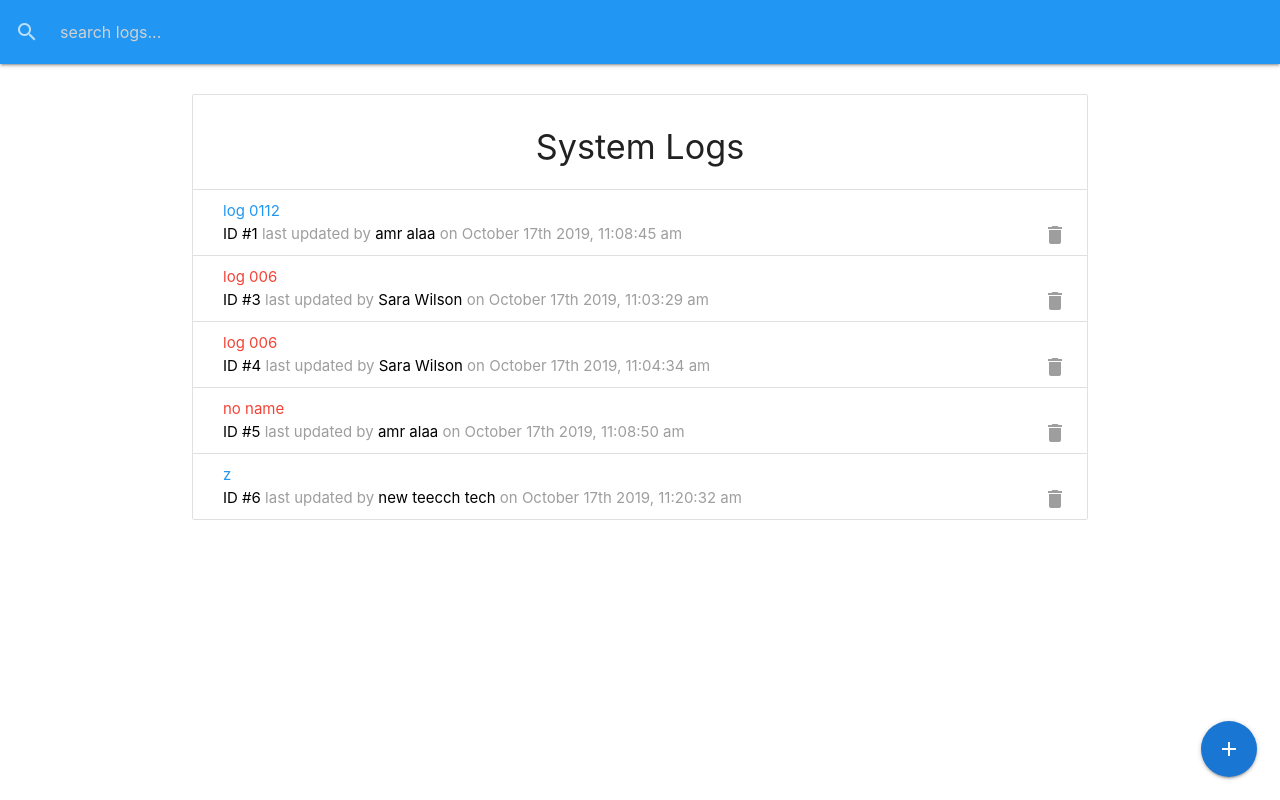
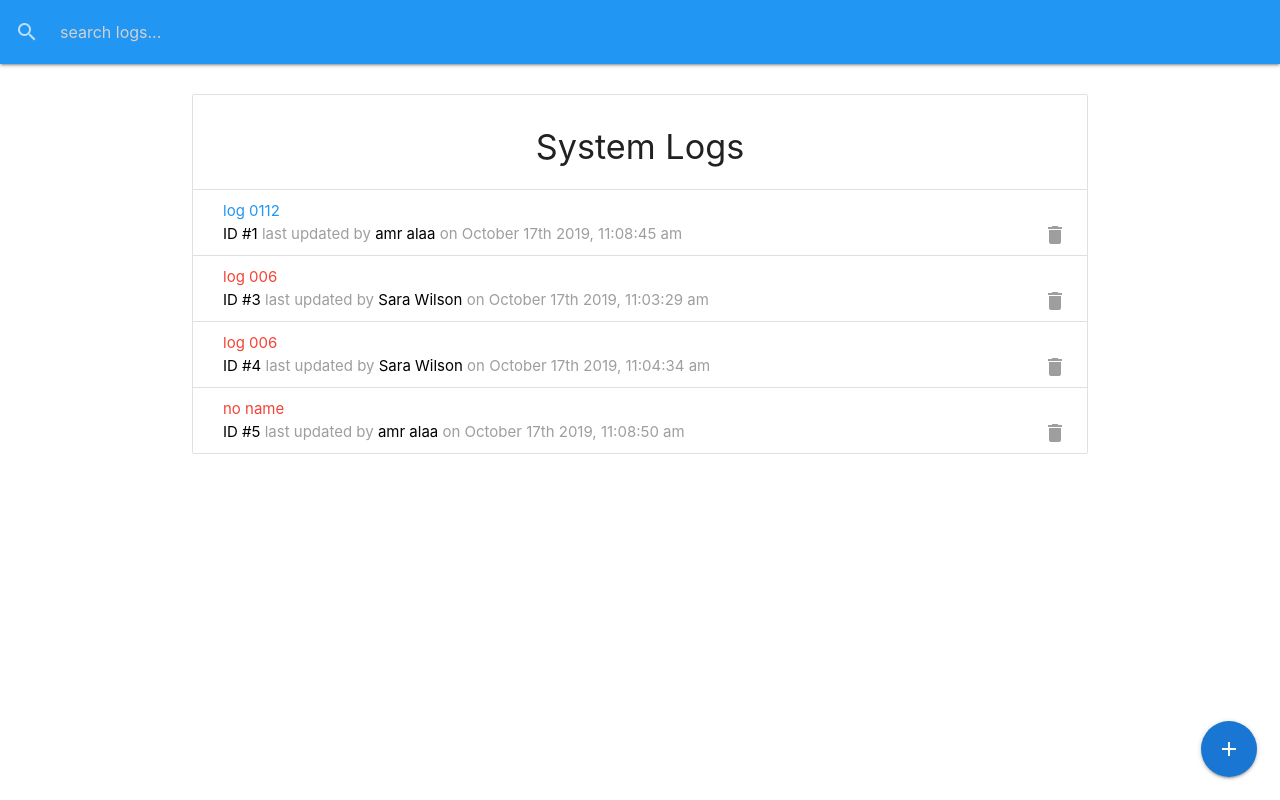
Before and after one commit to AmrAlaaYassen/React-Projects, a React (Create React App) app in the folder it-logger/: page / in a window 1280 px wide. Built offline with nearby package versions, Linux system fonts and the light colour scheme; data requests are answered from the project's data file; the HTML template or start-up script is replaced by a standard one.

Commit message:
IT Logger - Add Delete Technician Functionality

```diff
--- a/it-logger/db.json
+++ b/it-logger/db.json
@@ -27,13 +27,6 @@
       "attention": true,
       "techs": "amr alaa",
       "date": "2019-10-17T11:08:50.949Z"
-    },
-    {
-      "id": 6,
-      "message": "z",
-      "attention": false,
-      "techs": "new teecch tech",
-      "date": "2019-10-17T11:20:32.266Z"
     }
   ],
   "techs": [
@@ -43,34 +36,9 @@
       "lastName": "smith"
     },
     {
-      "id": 2,
-      "firstName": "John",
-      "lastName": "Doe"
-    },
-    {
-      "id": 3,
-      "firstName": "Sara",
-      "lastName": "Wilson"
-    },
-    {
-      "firstName": "amr",
-      "lastName": "alaa",
-      "id": 6
-    },
-    {
-      "firstName": "new ",
-      "lastName": "tech",
-      "id": 7
-    },
-    {
-      "firstName": "new",
-      "lastName": "ss",
-      "id": 8
-    },
-    {
-      "firstName": "new teecch",
-      "lastName": "tech",
-      "id": 9
+      "firstName": "Amr",
+      "lastName": "Alaa",
+      "id": 2
     }
   ]
 }
--- a/it-logger/src/actions/techActions.js
+++ b/it-logger/src/actions/techActions.js
@@ -53,6 +53,27 @@ export const addTech = tech => async dispatch => {
 };
 
 
+export const deleteTech = id => async dispatch => {
+  try {
+    setLoading();
+
+    await fetch(`/techs/${id}`, {
+      method: 'DELETE'
+    });
+
+    dispatch({
+      type: DELETE_TECH,
+      payload: id
+    });
+  } catch (err) {
+    dispatch({
+      type: TECHS_ERROR,
+      payload: err.response
+    });
+  }
+};
+
+
 export const setLoading = () => {
   return {
     type: SET_LOADING
--- a/it-logger/src/components/techs/TechItem.js
+++ b/it-logger/src/components/techs/TechItem.js
@@ -1,18 +1,33 @@
-import React from 'react'
+import React from 'react';
 import PropTypes from 'prop-types';
-const TechItem = ({tech}) => {
+import { connect } from 'react-redux';
+import { deleteTech } from '../../actions/techActions';
+import M from 'materialize-css/dist/js/materialize.min.js';
+const TechItem = ({ tech, deleteTech }) => {
+  const onDelete = () => {
+    deleteTech(tech.id);
+    M.toast({ html: 'Technician Deleted Successfully' });
+  };
   return (
-      <div>
-        {tech.firstName} {tech.lastName}
-        <a href="!#" className="secondary-content">
-          <i className="material-icons grey-text">delete </i>
-        </a>
-      </div>
-  )
-}
+    <div>
+      {tech.firstName} {tech.lastName}
+      <a
+        href='!#'
+        className='secondary-content'
+        onClick={onDelete}
+      >
+        <i className='material-icons grey-text'>delete </i>
+      </a>
+    </div>
+  );
+};
 
 TechItem.propTypes = {
   tech: PropTypes.object.isRequired,
-}
+  deleteTech: PropTypes.func.isRequired
+};
 
-export default TechItem
+export default connect(
+  null,
+  { deleteTech }
+)(TechItem);
--- a/it-logger/src/reducers/techReducer.js
+++ b/it-logger/src/reducers/techReducer.js
@@ -14,18 +14,22 @@ const initialState = {
 
 export default (state = initialState, action) => {
   switch (action.type) {
-
     case GET_TECHS:
-      return{
+      return {
         ...state,
         techs: action.payload,
         loading: false
-      }
+      };
     case ADD_TECH:
       return {
         ...state,
         techs: [...state.techs, action.payload]
-      }
+      };
+    case DELETE_TECH:
+      return {
+        ...state,
+        techs: state.techs.filter(tech => tech.id !== action.payload)
+      };
     case SET_LOADING:
       return {
         ...state,
@@ -35,7 +39,7 @@ export default (state = initialState, action) => {
       return {
         ...state,
         error: action.payload
-      }
+      };
     default:
       return state;
   }
```
